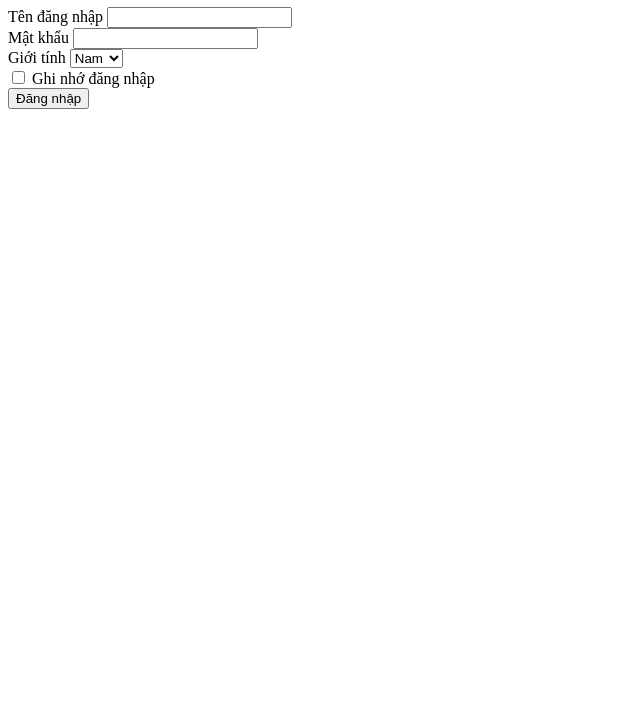
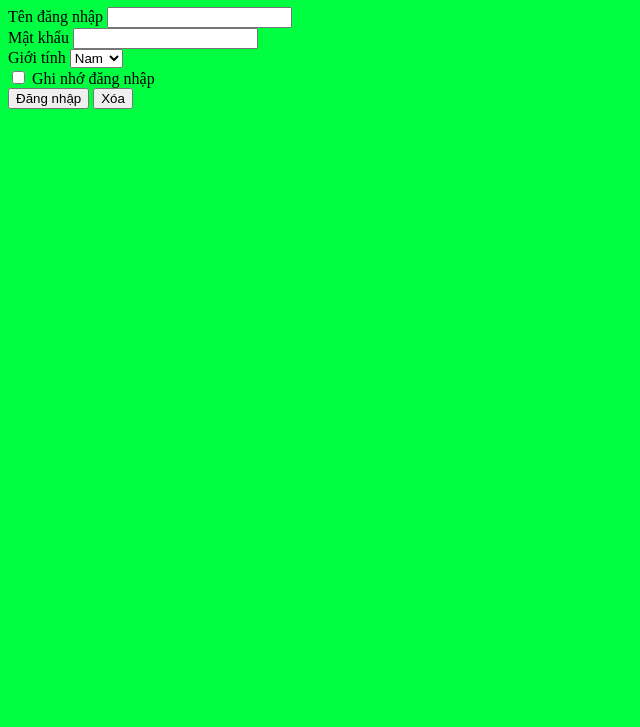
Before and after one commit to tn-nhatanh/my-website, a website: page LogIn.html in a window 1280 px wide. Shown: the part 73-800 px from the top of the page, without its empty margins (0-640 px from the left). Drawn offline with Linux system fonts and the light colour scheme.

Commit message:
Creat Log in HTML

```diff
--- a/index.html
+++ b/LogIn.html
@@ -5,7 +5,7 @@
     <meta name="viewport" content="width=device-width, initial-scale=1.0" />
     <title>Document</title>
   </head>
-  <body>
+  <body style="background-color: #00ff40">
     <form action="">
       <h1>Đăng nhập</h1>
       <div>
@@ -28,6 +28,7 @@
       </div>
       <div>
         <button type="submit">Đăng nhập</button>
+        <button type="reset">Xóa</button>
       </div>
     </form>
   </body>
```
